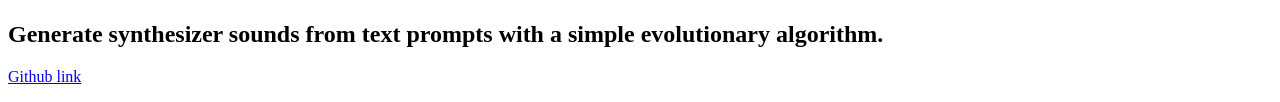
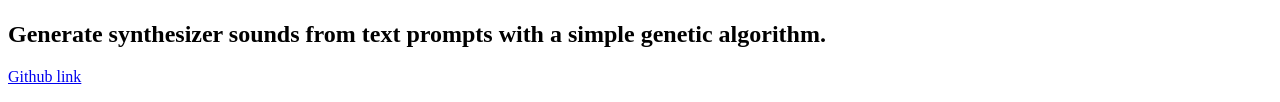
Before and after one commit to erl-j/textsynth, a plain HTML site: page index.html in a window 1280 px wide. Shown: the part 211-313 px from the top of the page. Drawn offline with Linux system fonts and the light colour scheme.

Commit message:
Update index.html

```diff
--- a/index.html
+++ b/index.html
@@ -7,7 +7,7 @@
     <meta name="viewport" content="width=device-width, initial-scale=1.0">
     <img src="./misc/logo.svg" alt="textsynth logo" width="200" height="200">
     <h2>
-        Generate synthesizer sounds from text prompts with a simple evolutionary algorithm.
+        Generate synthesizer sounds from text prompts with a simple genetic algorithm.
     </h2>
     <a href="https://github.com/erl-j/textsynth/">Github link</a>
 
```
